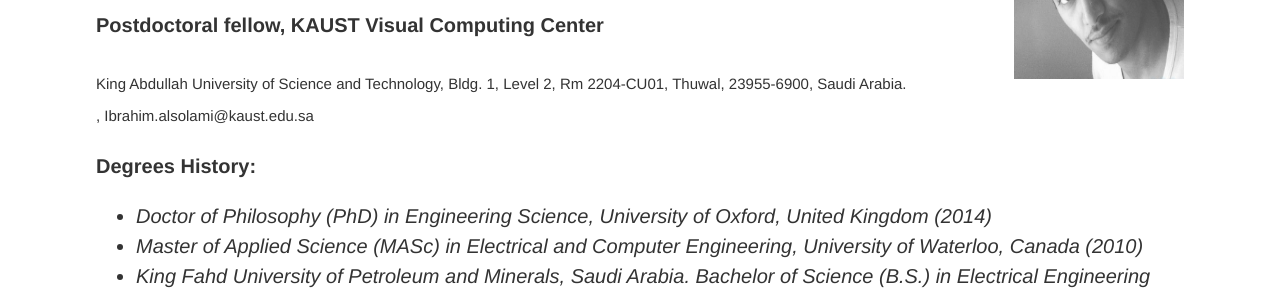
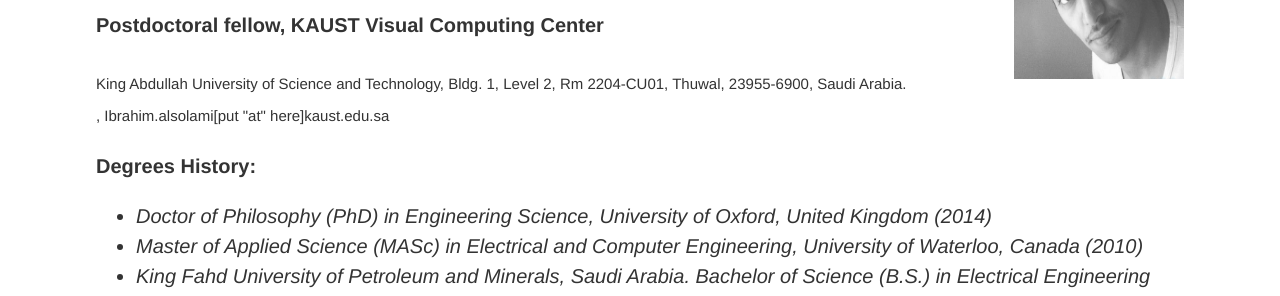
Before and after one commit to vccimaging/vccimaging.github.io, a Jekyll site: the page built from People/ialsolami/index.html, in a window 1280 px wide. Shown: the part 177-473 px from the top of the page. Built offline with Jekyll 4.4.1, drawn with Linux system fonts in a browser that asks for light colours.

Commit message:
Update index.html

```diff
--- a/People/ialsolami/index.html
+++ b/People/ialsolami/index.html
@@ -9,7 +9,7 @@
 
 <h1>Dr. Ibrahim Alsolami<h1>
 <h4> Postdoctoral fellow, KAUST Visual Computing Center</h4>
-<span style="font-size:75%;">King Abdullah University of Science and Technology, Bldg. 1, Level 2, Rm 2204-CU01, Thuwal, 23955-6900, Saudi Arabia.<br>, Ibrahim.alsolami@kaust.edu.sa</span><p>
+<span style="font-size:75%;">King Abdullah University of Science and Technology, Bldg. 1, Level 2, Rm 2204-CU01, Thuwal, 23955-6900, Saudi Arabia.<br>, Ibrahim.alsolami[put "at" here]kaust.edu.sa</span><p>
 <b>Degrees History: </b> <em>
 <ul>
 <li> Doctor of Philosophy (PhD) in Engineering Science, University of Oxford, United Kingdom (2014)</li>
```
